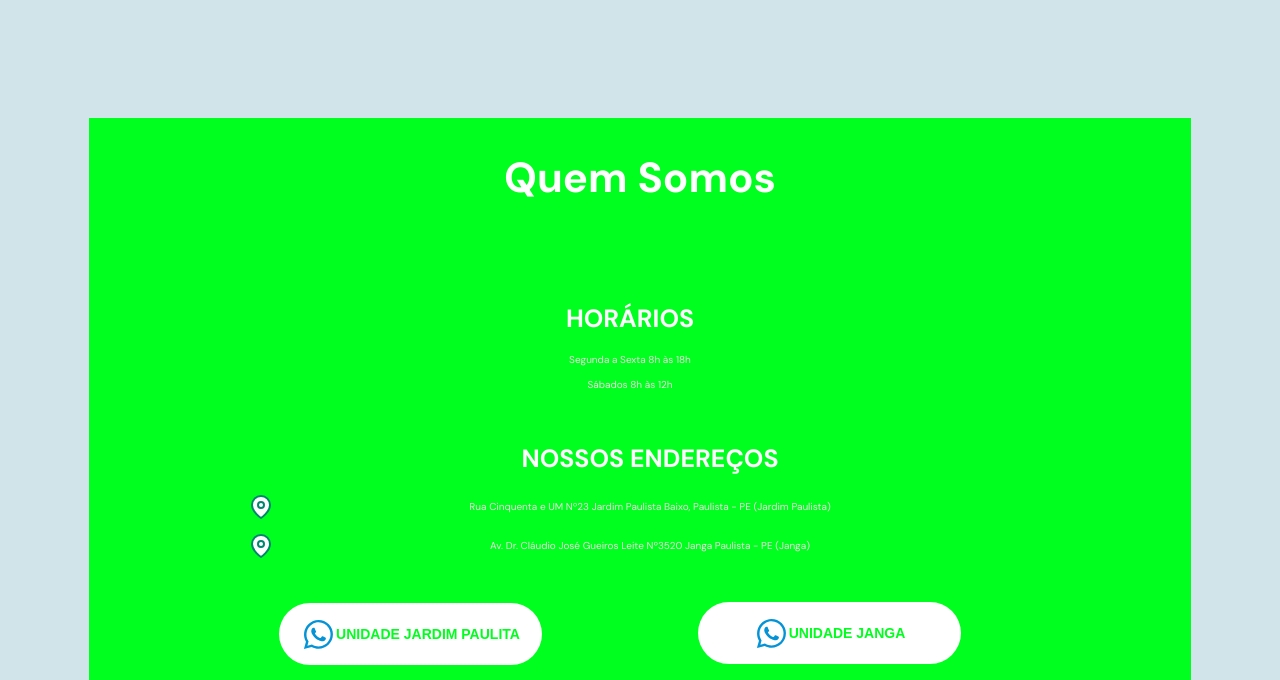
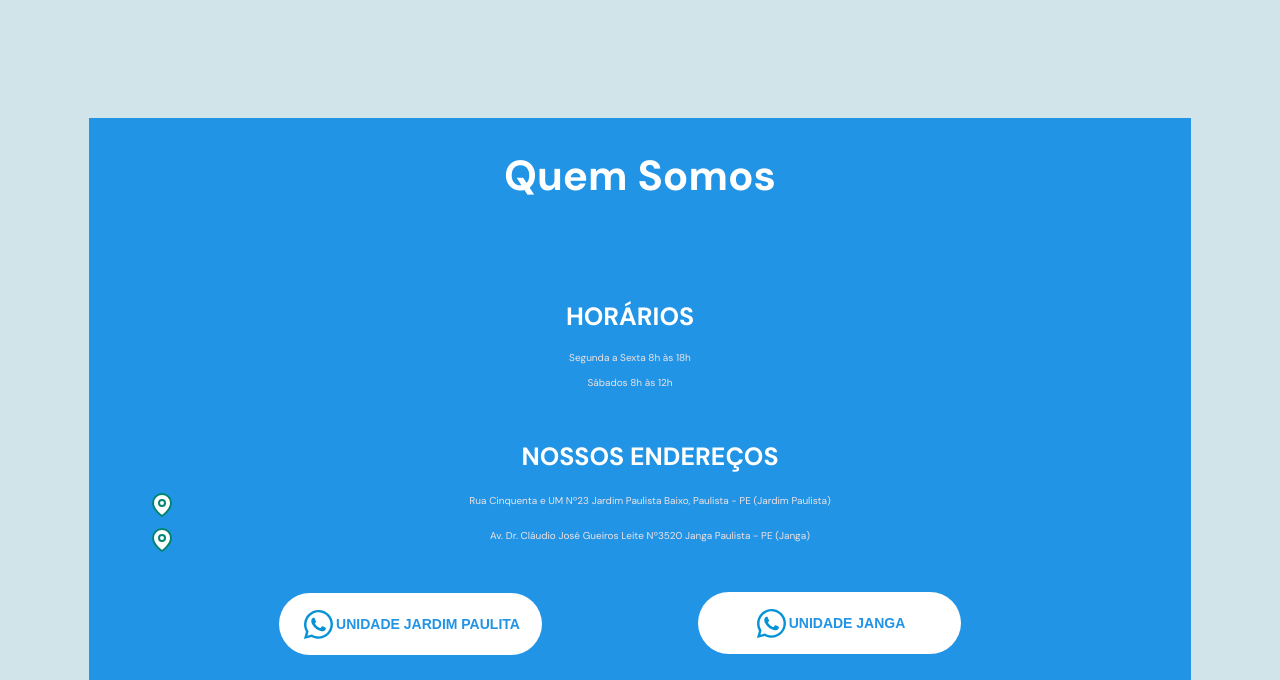
Before and after one commit to jhonsn0ow/OdontoVieira, a plain HTML site: page index.html in a window 1280 px wide. Shown: the part 2031-2711 px from the top of the page. Drawn offline with nearby package versions, Linux system fonts and the light colour scheme.

Commit message:
Update style.css

```diff
--- a/style.css
+++ b/style.css
@@ -10,7 +10,7 @@
 :root {
 
 
-    --primary-color: rgb(0, 255, 30);
+    --primary-color: rgb(34, 148, 230);
     --headline: hsl(210, 11%, 15%, 1);
     --paragraph: hsl(210, 9%, 31%, 1);
 
@@ -351,7 +351,7 @@ body.menu-expanded button path {
     justify-content: center;
 
     position: relative;
-    left: -4.3rem;
+    left: -4.1rem;
 
 
 
@@ -440,7 +440,7 @@ body.menu-expanded button path {
 #sobre .caixa {
     background-color: var(--primary-color);
     width: 40rem;
-    padding-block: 4.2rem;
+    padding-block: 4rem;
 
 
 
@@ -448,7 +448,7 @@ body.menu-expanded button path {
 
 
 
-    margin-left: -4rem;
+    margin-left: -4.1rem;
     display: flex;
     flex-direction: column;
     gap: 6rem;
@@ -573,6 +573,8 @@ text-decoration: none;
 
     display: flex;
     margin-bottom: -3rem;
+    position: fixed;
+    left: 0;
 
 }
 
```
